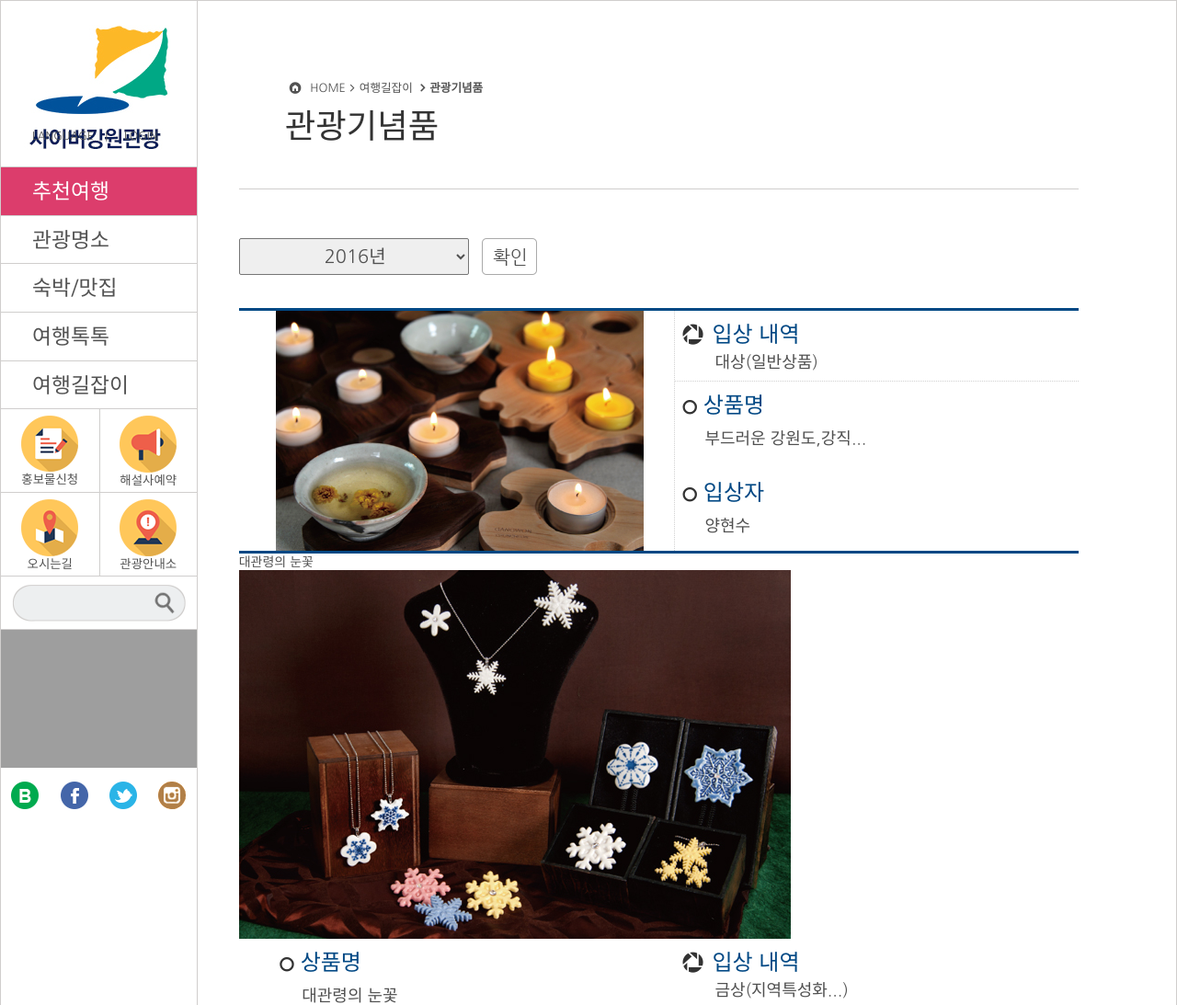
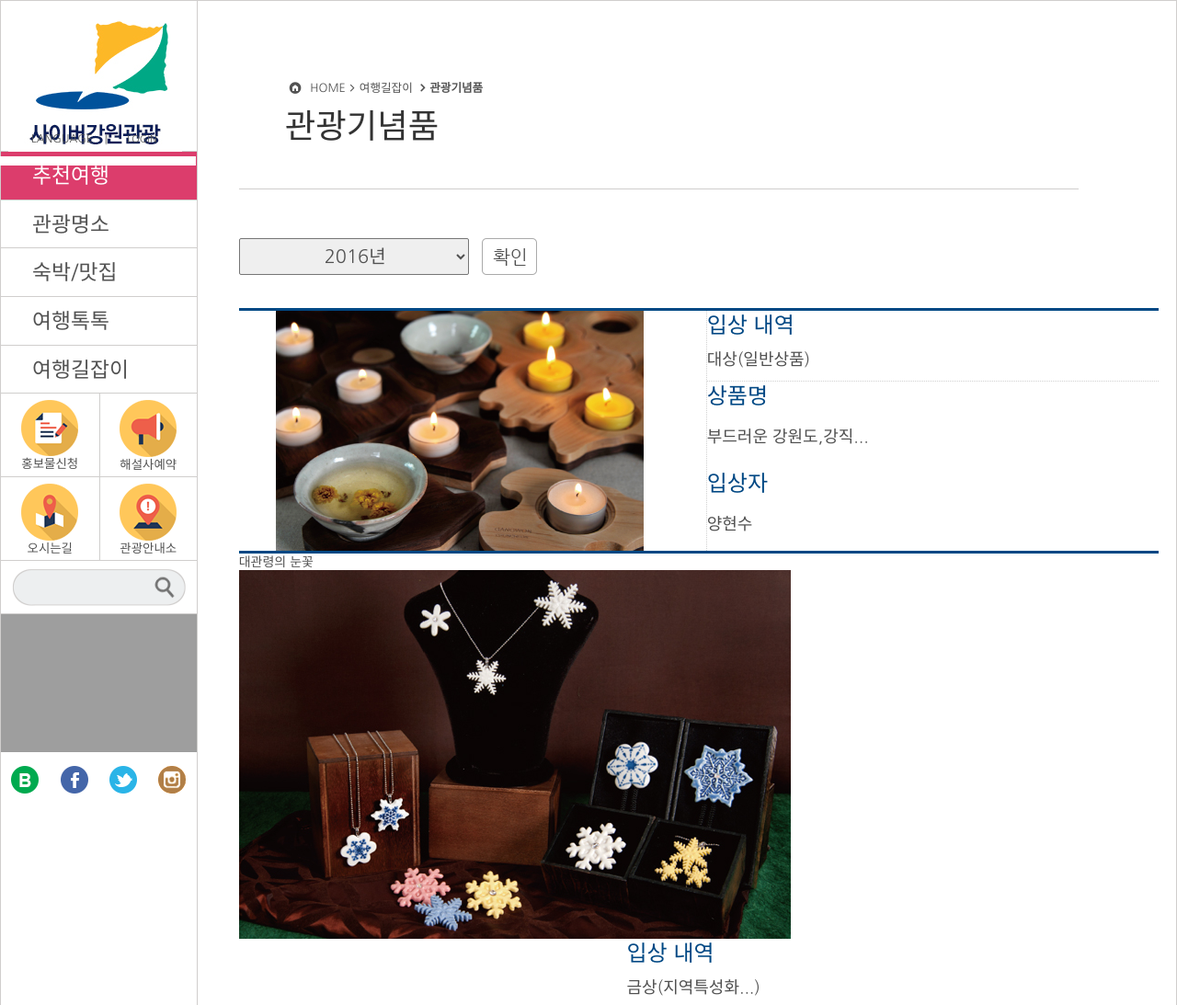
Before and after one commit to zwxc1324/gw_project, a plain HTML site: page souvenir.html in a window 1280 px wide. Shown: the top 1093 px of the page at 92% size. Drawn offline with Linux system fonts and the light colour scheme; grey boxes are pictures that could not be loaded; files whose address does not match are found by name.

Commit message:
no message

```diff
--- a/css/common.css
+++ b/css/common.css
@@ -45,14 +45,15 @@ h1,h2,h3,h4,h5,h6,strong{font-size:100%;font-weight:normal;}
 .wrap{font-size:1em;max-width:1400px;width:100%;min-width:320px;margin:0 auto;position:relative;border:1px solid #d0cecd;}
 #header{width:213px;height:100%;/* border-left:1px solid #ddd; border-right:1px solid #ddd; */float:left;/* position:absolute;top:0;left:0; */}
 
-h1{height:180px;padding:10px 0 0 8px;}
-.langAndLog{position:relative;margin-top:-40px;margin-left:34px;}
+h1{height:140px;padding:5PX 0 0 8px;}
+.langAndLog{position:relative;margin-top:3px;margin-left:33px;}
+.language li > a, .login > a{font-size:0.9em;}
 .language{position:absolute;top:0;left:0;}
-.language ul{ padding:30px 10px;margin-left:-34px; }
+.language ul{background-color:#FFF; padding:5px 15px;margin-left:-34px;width:213px;margin-top:10px; }
 .language li{display:none;float:left;overflow:hidden;width:25%; padding:10px 5px;}
 .language h2:hover+ul>li,.language ul:hover li{display:block;background-color:#fff;}
-.login{position:absolute;top:0;left:80px;padding-left:20px;background:url(../images/common/sprite.png) -1px 2px no-repeat; background-size:500px 500px;}
-#gnb{padding-top:40px;}
+.login{position:absolute;top:0;left:80px;padding-left:24px;background:url(../images/common/sprite.png) 0px 2px no-repeat; background-size:500px 500px;}
+#gnb{padding-top:20px;}
 #gnb > ul > li a{font-size:1.9em;padding:11px 34px;display:block;border-top:1px solid #d0cecd; }
 #gnb > ul > li > a.on, #gnb > ul > li > a:hover, #gnb > ul > li > a:focus{background-color:#dc3d6c;color:#fff;}
 .quickLink li{float:left;width:50%;border-top:1px solid #d0cecd;}
--- a/css/souvenir.css
+++ b/css/souvenir.css
@@ -8,27 +8,20 @@
       font-weight: normal;
       font-style: normal;
     }
-
 #souvenir_s{width: 250px;height: 40px;font-size: 20px;padding-left: 88px;border-radius: 2px;
 	margin: 53px 10px 36px 0;}
 #souvenir_s option{font-size: 20px;}
 #souvenir_s+button{background: none;border: none;background: url(../images/common_sub/btn_enter.png) 0 0 no-repeat;
 width: 60px;height: 40px;text-indent: -9999px;margin-top: 17px;}
-
-.con_header{width: 100%;height: 267px;border-top: 3px solid #004884;border-bottom: 3px solid #004884;}
+.con_header{width: 1000px;height: 267px;border-top: 3px solid #004884;border-bottom: 3px solid #004884;}
 .image_1 img{width: 400px;height: 261px;margin-left: 40px;}
-.image_1{float: left; border-right: 1px dotted #d1d1d1;width: 52%;}
-.award>p:first-child:before,.product_name>p:first-child:before,.winner>p:first-child:before,
-.award>p:first-child:after,.product_name>p:first-child:after,.winner>p:first-child:after{font-family: "fontello";}
-.award>p:first-child:before{content: "\f345";color: #333;padding-right: 10px;}
-.product_name>p:first-child:before,.winner>p:first-child:before{content: "\f10c";color: #333;padding-right: 7px;font-size: 18px;}
+.image_1{float: left; border-right: 1px dotted #d1d1d1;width: 509px;}
 .award,.product_name,.winner{float: right;}
 .award>p:first-child,.product_name>p:first-child,.winner>p:first-child{font-size: 24px;
-color: #004884;padding-top: 10px;padding-left: 8px;}
+color: #004884;}
 .award>p:last-child,.product_name>p:last-child,.winner>p:last-child{font-size: 18px;color: #505050;
-margin-top: 10px;margin-left: 32px;}
-.award{width: 48%;height: 77px;border-bottom: 1px dotted #d1d1d1;}
+margin-top: 18px;}
+.award{width: 491px;height: 77px;border-bottom: 1px dotted #d1d1d1;}
 .award>p:first-child{margin-bottom: -7px;}
-.award>p:last-child{margin-left: 43px;}
-.product_name{width: 48%;height: 95px;}
-.winner{width: 48%;height: 93px;}
+.product_name{width: 491px;height: 95px;}
+.winner{width: 491px;height: 93px;}
```
Also changed, not shown: inc/header.html (+1 -1 lines).
